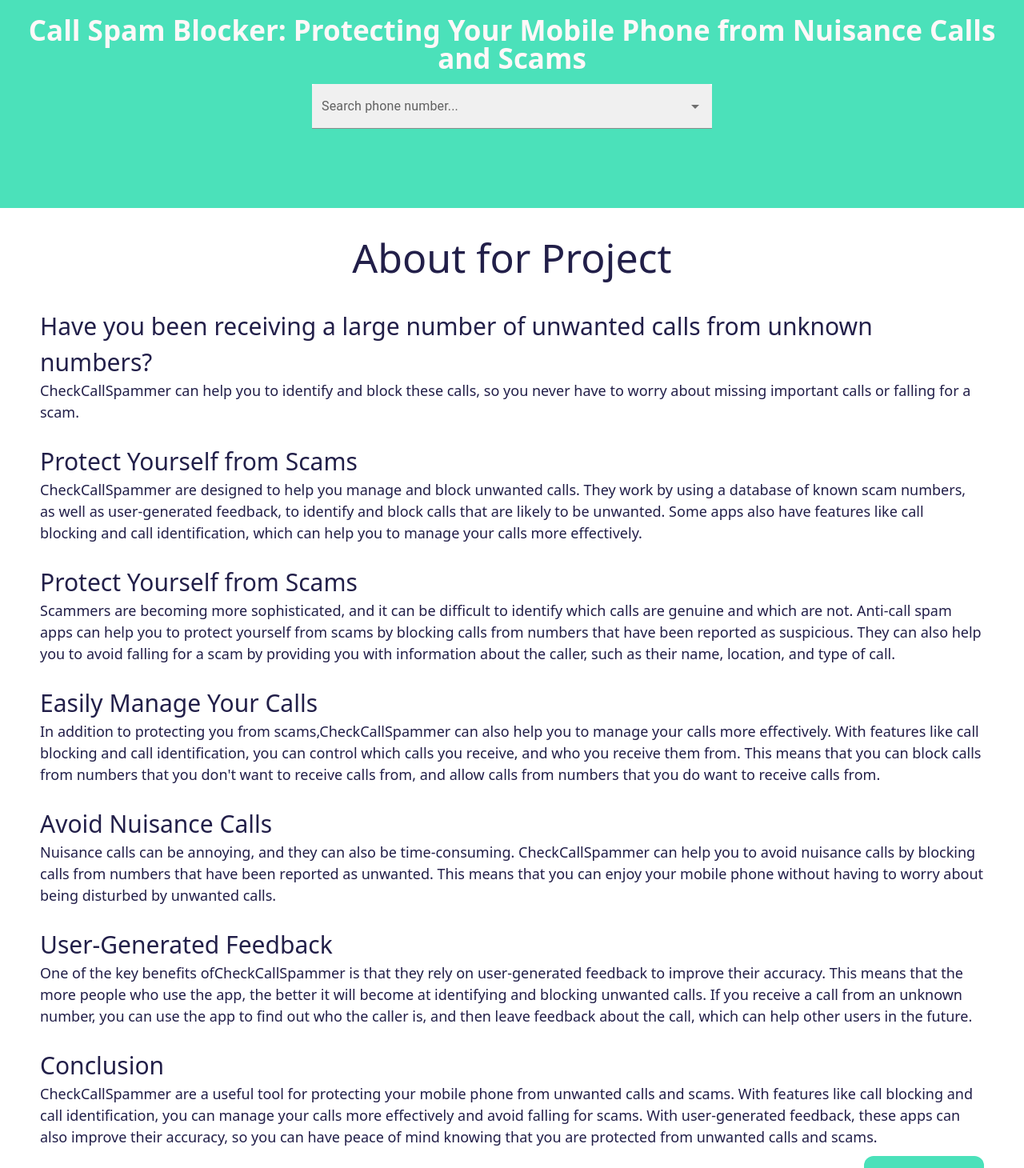
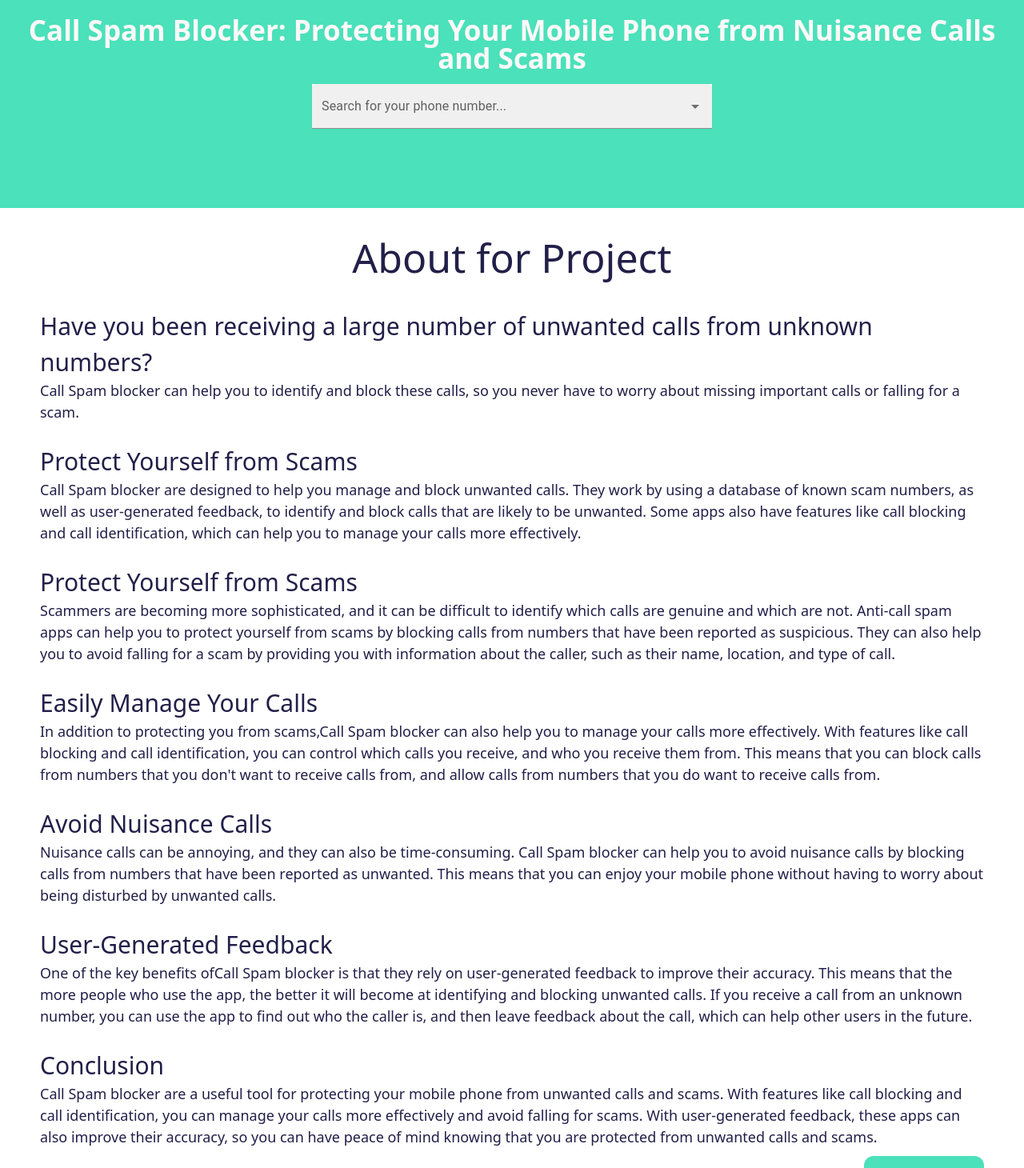
Before and after one commit to NPham1402/Web-user-callSpamBlocker, a Next.js app: page / in a window 1280 px wide. Shown: the part 240-1700 px from the top of the page at 80% size. Built offline with nearby package versions, Linux system fonts and the light colour scheme; no server answers; the database is empty.

Commit message:
fix language

```diff
--- a/components/AutoComplete.js
+++ b/components/AutoComplete.js
@@ -81,7 +81,7 @@
           className="md:w-[500px] bg-white min-w-[300px] w-[300px] "
           variant="filled"
           {...params}
-          label="Search phone number..."
+          label="Search for your phone number..."
         />
       )}
     />
--- a/pages/about-us.js
+++ b/pages/about-us.js
@@ -40,7 +40,7 @@
         <title>CallSpamBlocker</title>
         <meta
           name="description"
-          content="CheckCallSpammer can help you to identify and block these calls, so you never have to worry about missing important calls or falling for a scam."
+          content="Call Spam blocker can help you to identify and block these calls, so you never have to worry about missing important calls or falling for a scam."
         />
         <meta
           property="og:title"
@@ -48,7 +48,7 @@
         />
         <meta
           property="og:description"
-          content="CheckCallSpammer can help you to identify and block these calls, so you never have to worry about missing important calls or falling for a scam."
+          content="Call Spam blocker can help you to identify and block these calls, so you never have to worry about missing important calls or falling for a scam."
         />
         <meta
           property="og:url"
@@ -125,8 +125,8 @@
               1.1 Personal Information:
             </p>
             When you visit our website or use our services, we may collect
-            personal information that you voluntarily provide, such as your
-            name, email address, and phone number. We collect this information
+            personal information that you voluntarily provide like your phone ID.
+            We collect this information
             only when you choose to submit it to us through our contact forms or
             other interactive features.
           </p>
--- a/pages/contact-us.js
+++ b/pages/contact-us.js
@@ -41,18 +41,18 @@
   return (
     <>
       <Head>
-        <title>CallSpamBlocker</title>
+        <title>Call Spam Blocker</title>
         <meta
           name="description"
-          content="CheckCallSpammer can help you to identify and block these calls, so you never have to worry about missing important calls or falling for a scam."
+          content="Call Spam blocker can help you to identify and block these calls, so you never have to worry about missing important calls or falling for a scam."
         />
         <meta
           property="og:title"
-          content="Block the spam call and optimize your life - CallSpamBlocker"
+          content="Block the spam call and optimize your life - Call Spam Blocker"
         />
         <meta
           property="og:description"
-          content="CheckCallSpammer can help you to identify and block these calls, so you never have to worry about missing important calls or falling for a scam."
+          content="Call Spam blocker can help you to identify and block these calls, so you never have to worry about missing important calls or falling for a scam."
         />
         <meta
           property="og:url"
--- a/pages/detail.js
+++ b/pages/detail.js
@@ -38,7 +38,7 @@
   return (
     <>
       <Head>
-        <title>CheckCallSpammer</title>
+        <title>Call Spam blocker</title>
         <meta name="description" content="Generated by create next app" />
         <meta name="viewport" content="width=device-width, initial-scale=1" />
         <link
@@ -74,7 +74,7 @@
           <div>
             <div className="md:w-full w-[80%] mx-auto h-[200x]   p-[15px] mt-[20px] rounded-2xl bg-[#c1c1c1]">
               <p className="md:text-[40px] text-[20px] text-[#696969] font-semibold">
-                The number phone is{" "}
+                The phone number is{" "}
                 <a className="font-bold text-[#221f49] underline">
                   {infor.phoneNumber}
                 </a>
@@ -98,8 +98,8 @@
                   You are asked to provide personal information or money.
                 </li>
                 <li className="text-[20px] ">
-                  The message instructs you to click on a link or call another
-                  phone number.
+                  The message instructs you to click on a link or call to another
+                  number.
                 </li>
                 <li className="text-[20px] ">
                   They pretend to be your phone company or bank.
@@ -135,9 +135,9 @@
                 </li>
               </ul>
               <p className="text-[20px] ">
-                - If you are receiving calls from the number 02488899821 that
-                are a phone scam or if you are regularly harassed by the number
-                02488899821, you can report this phone number as a scam. Your
+                - If you are receiving a call from the number 02488899821 that
+                is a scam call or if you are regularly harassed by this number,
+                you can report this as a scam. Your
                 report will help others easily verify suspicious phone numbers.
               </p>
             </div>
@@ -219,7 +219,7 @@
             </div>
 
             <p className="font-medium md:text-[50px] text-[25px] text-center text-[#221f49]  pt-[25px]">
-              Report
+              Reports
             </p>
             <div className="flex flex-row flex-wrap justify-center">
               {infor.reportList.map((value, index) => (
@@ -239,7 +239,7 @@
           </div>
         )}
         <p className="font-medium md:text-[50px] text-[25px] text-center text-[#221f49]  pt-[25px]">
-          The suggest phone
+          Suggest Numbers
         </p>
         <div className="flex flex-row flex-wrap justify-center">
           <Top50Component />
--- a/pages/index.js
+++ b/pages/index.js
@@ -75,7 +75,7 @@
         <title> Call Spam Blocker</title>
         <meta
           name="description"
-          content="CheckCallSpammer can help you to identify and block these calls, so you never have to worry about missing important calls or falling for a scam."
+          content="Call Spam blocker can help you to identify and block these calls, so you never have to worry about missing important calls or falling for a scam."
         />
         <meta
           property="og:title"
@@ -87,7 +87,7 @@
         ></meta>
         <meta
           property="og:description"
-          content="CheckCallSpammer can help you to identify and block these calls, so you never have to worry about missing important calls or falling for a scam."
+          content="Call Spam blocker can help you to identify and block these calls, so you never have to worry about missing important calls or falling for a scam."
         />
         <meta
           property="og:url"
@@ -154,7 +154,7 @@
             unknown numbers?
           </p>
           <p className=" text-[18px] text-[#221f49]">
-            CheckCallSpammer can help you to identify and block these calls, so
+            Call Spam blocker can help you to identify and block these calls, so
             you never have to worry about missing important calls or falling for
             a scam.
           </p>
@@ -162,7 +162,7 @@
             Protect Yourself from Scams
           </p>
           <p className=" text-[18px]  text-[#221f49]  ">
-            CheckCallSpammer are designed to help you manage and block unwanted
+            Call Spam blocker are designed to help you manage and block unwanted
             calls. They work by using a database of known scam numbers, as well
             as user-generated feedback, to identify and block calls that are
             likely to be unwanted. Some apps also have features like call
@@ -185,7 +185,7 @@
             Easily Manage Your Calls
           </p>
           <p className=" text-[18px] text-[#221f49]  ">
-            In addition to protecting you from scams,CheckCallSpammer can also
+            In addition to protecting you from scams,Call Spam blocker can also
             help you to manage your calls more effectively. With features like
             call blocking and call identification, you can control which calls
             you receive, and who you receive them from. This means that you can
@@ -198,7 +198,7 @@
           </p>
           <p className=" text-[18px] text-[#221f49]  ">
             Nuisance calls can be annoying, and they can also be time-consuming.
-            CheckCallSpammer can help you to avoid nuisance calls by blocking
+            Call Spam blocker can help you to avoid nuisance calls by blocking
             calls from numbers that have been reported as unwanted. This means
             that you can enjoy your mobile phone without having to worry about
             being disturbed by unwanted calls.
@@ -207,7 +207,7 @@
             User-Generated Feedback
           </p>
           <p className=" text-[18px] text-[#221f49]  ">
-            One of the key benefits ofCheckCallSpammer is that they rely on
+            One of the key benefits ofCall Spam blocker is that they rely on
             user-generated feedback to improve their accuracy. This means that
             the more people who use the app, the better it will become at
             identifying and blocking unwanted calls. If you receive a call from
@@ -219,7 +219,7 @@
             Conclusion
           </p>
           <p className=" text-[18px] text-[#221f49]  ">
-            CheckCallSpammer are a useful tool for protecting your mobile phone
+            Call Spam blocker are a useful tool for protecting your mobile phone
             from unwanted calls and scams. With features like call blocking and
             call identification, you can manage your calls more effectively and
             avoid falling for scams. With user-generated feedback, these apps
@@ -256,7 +256,7 @@
             regain uninterrupted communication once again.
           </p>
           <p className="font-medium md:text-[50px] text-[25px] text-center text-[#221f49]  pt-[25px]">
-            Out Data
+            Our Call Spam Blocker Data
           </p>
           {data && (
             <div>
@@ -272,7 +272,7 @@
                     })}
                   />
                   <p className="text-[20px] text-center text-[red] font-bold">
-                    Percent Spammer
+                    Percentage of Spammer
                   </p>
                 </div>
                 <div className="w-[200px] h-[300px] ml-10 border-[1px] rounded-xl bg-[#AFEEEE]">
@@ -286,7 +286,7 @@
                     })}
                   />
                   <p className="text-[20px] text-center text-[#1E90FF] font-bold">
-                    Percent Potential
+                    Percentage of Potential
                   </p>
                 </div>
                 <div className="w-[200px] h-[300px] ml-10 border-[1px] rounded-xl bg-[#E6E6FA]">
@@ -300,7 +300,7 @@
                     })}
                   />
                   <p className="text-[20px] text-center text-[gray] font-bold">
-                    Percent spammer
+                    Percentage of Unknowns
                   </p>
                 </div>
               </div>
@@ -308,13 +308,13 @@
             </div>
           )}
           <p className="font-medium md:text-[50px] text-[25px] text-center text-[#221f49]  pt-[25px]">
-            The newest number phone spam
+            The newest spam number
           </p>
           <div className="flex flex-row flex-wrap justify-center">
             <Top50Component />
           </div>
           <p className="font-medium md:text-[50px] text-[25px] text-center text-[#221f49]  pt-[25px]">
-            The News
+            News
           </p>
           <div className="flex flex-row flex-wrap justify-center">
             <News />
--- a/pages/privacy-policy.js
+++ b/pages/privacy-policy.js
@@ -40,7 +40,7 @@
         <title>CallSpamBlocker</title>
         <meta
           name="description"
-          content="CheckCallSpammer can help you to identify and block these calls, so you never have to worry about missing important calls or falling for a scam."
+          content="Call Spam blocker can help you to identify and block these calls, so you never have to worry about missing important calls or falling for a scam."
         />
         <meta
           property="og:title"
@@ -48,7 +48,7 @@
         />
         <meta
           property="og:description"
-          content="CheckCallSpammer can help you to identify and block these calls, so you never have to worry about missing important calls or falling for a scam."
+          content="Call Spam blocker can help you to identify and block these calls, so you never have to worry about missing important calls or falling for a scam."
         />
         <meta
           property="og:url"
--- a/pages/report.js
+++ b/pages/report.js
@@ -82,7 +82,7 @@
   return (
     <>
       <Head>
-        <title>CheckCallSpammer</title>
+        <title>Call Spam blocker</title>
         <meta name="description" content="Generated by create next app" />
         <meta name="viewport" content="width=device-width, initial-scale=1" />
         <link
@@ -111,11 +111,11 @@
           <p className="text-[#4BE1BA]">adcd</p>
         </div>
         <p className=" font-bold  text-[25px] md:text-[50px]   text-center text-[#221f49] ">
-          Unban a phone number
+          Unban A Phone Number
         </p>
         <div className=" mx-auto border-5 border-black rounded-[6px] m-auto w-[300px] md:w-[500px] ">
           <p className=" text-[20px] mb-[10px] text-[#221f49] ">
-            Select your phone:
+            Select your phone number:
           </p>
           <Autocomplete
             options={data}
@@ -160,7 +160,7 @@
           <div className="flex flex-grow">
             <Checkbox defaultChecked />
             <p className="my-auto text-[10px] md:text-[20px]">
-              I promise my phone number will not be spam.
+              I promise my number is not a spam number.
             </p>
           </div>
           <Button
```
Also changed, not shown: components/Information.js (+5 -5 lines).
